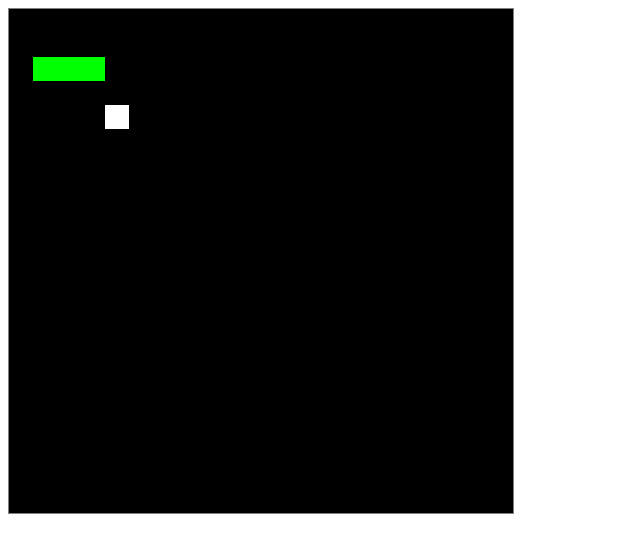
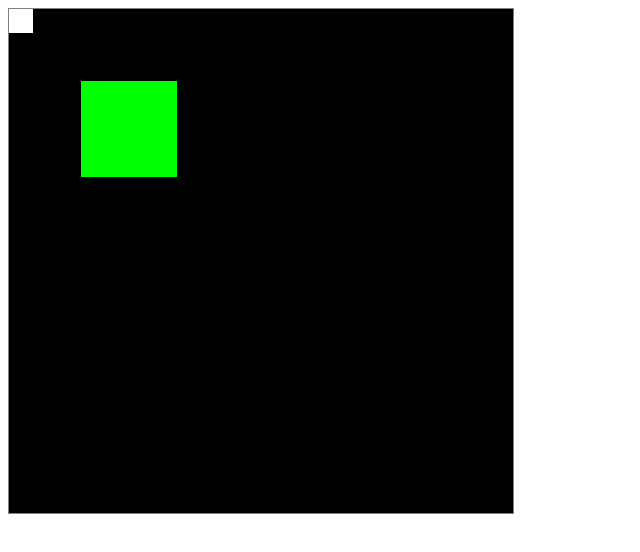
Before and after one commit to RetroTho/js-game, a plain HTML site: page index.html in a window 1280 px wide. Shown: the whole page, without its empty margins (0-640 px from the left). Drawn offline with Linux system fonts and the light colour scheme.

Commit message:
Change to tile-based system
Change from pixel-based system to a tile-based one. Many other changes on top of that.

```diff
--- /dev/null
+++ b/consts.js
@@ -0,0 +1,8 @@
+export const SCREEN = {
+    TILE_SIZE: 12,
+}
+
+export const PLAYER = {
+    SIZE: 1,
+    SPAWN_POS: [0, 0],
+}
--- a/index.html
+++ b/index.html
@@ -11,7 +11,7 @@
     </style>
 </head>
 <body>
-    <canvas id="grid-canvas" width="504px" height="504px"></canvas>
+    <canvas id="grid-canvas"></canvas>
 
     <script type="module" src="main.js"></script>
 </body>
--- a/main.js
+++ b/main.js
@@ -1,17 +1,14 @@
 import { addKey, removeKey, updateGame } from './keyhandler.js';
 import { Grid } from './screen.js';
 import { Player } from './player.js';
+import { rectangle } from './objects.js';
 
-// Create a new grid with 252x252 pixels and draw it
-export let grid = new Grid(252, 252, 2);
+// Create a new grid with 21x21 tiles and draw it
+export let grid = new Grid(21, 21, 2);
 grid.draw();
 
-// Change the data of a specific pixel
-for (let i = 12; i < 48; i++) {
-    for (let j = 24; j < 36; j++) {
-        grid.changePixelByCoords(i, j, 0, 255, 0, true);
-    }
-}
+// Create rectangle
+rectangle(4, 4, 3, 3)
 
 // Create player
 export let player = new Player();
--- /dev/null
+++ b/objects.js
@@ -0,0 +1,10 @@
+import { grid } from './main.js';
+
+export function rectangle(width, height, x, y) {
+    for (let i = x; i < x + width; i++) {
+        for (let j = y; j < y + height; j++) {
+            grid.setTileColor(i, j, 0, 255, 0, true);
+            grid.setTileSolid(i, j, true);
+        }
+    }
+}
--- a/player.js
+++ b/player.js
@@ -1,81 +1,52 @@
+import { SCREEN, PLAYER } from './consts.js';
 import { grid } from './main.js';
 
 export class Player{
     constructor(){
         this.playerColor = [255, 255, 255];
-        this.playerPos = new Map();
-        this.playerSize = 12
+        this.playerSize = PLAYER.SIZE;
+        this.playerPos = PLAYER.SPAWN_POS;
 
-        this.generatePlayer();
-        this.updatePlayer();
+        this.createPlayer();
     }
 
-    generatePlayer() {
-        for (let i = 0; i < this.playerSize; i++){
-            for (let j = 0; j < this.playerSize; j++) {
-                this.playerPos.set(i * this.playerSize + j, [48 + i, 48 + j]);
-            }
-        }
+    createPlayer() {
+        grid.setTileColor(this.playerPos[0], this.playerPos[1], this.playerColor[0], this.playerColor[1], this.playerColor[2], true);
     }
 
-    updatePlayer(){
-        for (let i = 0; i < this.playerPos.size; i++) {
-            let x = this.playerPos.get(i)[0];
-            let y = this.playerPos.get(i)[1];
-            let r = this.playerColor[0];
-            let g = this.playerColor[1];
-            let b = this.playerColor[2];
-
-            grid.topLayerPixels[y * grid.width + x].value = `rgb(${r}, ${g}, ${b})`;
+    moveUp() {
+        if (this.playerPos[1] - 1 >= 0 && grid.tilesBottom[(this.playerPos[0])][this.playerPos[1] - 1].solid == false) {
+            grid.setTileColor(this.playerPos[0], this.playerPos[1], 0, 0, 0, true);
+            grid.setTileColor(this.playerPos[0], this.playerPos[1] - 1, this.playerColor[0], this.playerColor[1], this.playerColor[2], true);
+            this.playerPos[1]--;
         }
         grid.draw();
     }
 
-    moveUp() {
-        for (let i = 0; i < this.playerPos.size; i++) {
-            let currX = this.playerPos.get(i)[0]
-            let currY = this.playerPos.get(i)[1]
-            if (currY - this.playerSize >= 0 && grid.pixels[(currY - this.playerSize) * grid.width + currX].solid == false) {
-                grid.topLayerPixels[currY * grid.width + currX].value = ' ';
-                this.playerPos.set(i, [currX, currY - this.playerSize]);
-            }
+    moveDown() {
+        if (this.playerPos[1] + 1 < grid.height && grid.tilesBottom[(this.playerPos[0])][this.playerPos[1] + 1].solid == false) {
+            grid.setTileColor(this.playerPos[0], this.playerPos[1], 0, 0, 0, true);
+            grid.setTileColor(this.playerPos[0], this.playerPos[1] + 1, this.playerColor[0], this.playerColor[1], this.playerColor[2], true);
+            this.playerPos[1]++;
         }
-        this.updatePlayer();
-    }
-
-    moveDown() {
-        for (let i = 0; i < this.playerPos.size; i++) {
-            let currX = this.playerPos.get(i)[0]
-            let currY = this.playerPos.get(i)[1]
-            if (currY + this.playerSize <= grid.height - 1 && grid.pixels[(currY + this.playerSize) * grid.width + currX].solid == false) {
-                grid.topLayerPixels[currY * grid.width + currX].value = ' ';
-                this.playerPos.set(i, [currX, currY + this.playerSize]);
-            }
-        }
-        this.updatePlayer();
+        grid.draw();
     }
 
     moveLeft() {
-        for (let i = 0; i < this.playerPos.size; i++) {
-            let currX = this.playerPos.get(i)[0]
-            let currY = this.playerPos.get(i)[1]
-            if (currX - this.playerSize >= 0 && grid.pixels[currY * grid.width + (currX - this.playerSize)].solid == false) {
-                grid.topLayerPixels[currY * grid.width + currX].value = ' ';
-                this.playerPos.set(i, [currX - this.playerSize, currY]);
-            }
+        if (this.playerPos[0] - 1 >= 0 && grid.tilesBottom[(this.playerPos[0] - 1)][this.playerPos[1]].solid == false) {
+            grid.setTileColor(this.playerPos[0], this.playerPos[1], 0, 0, 0, true);
+            grid.setTileColor(this.playerPos[0] - 1, this.playerPos[1], this.playerColor[0], this.playerColor[1], this.playerColor[2], true);
+            this.playerPos[0]--;
         }
-        this.updatePlayer();
+        grid.draw();
     }
 
     moveRight() {
-        for (let i = 0; i < this.playerPos.size; i++) {
-            let currX = this.playerPos.get(i)[0]
-            let currY = this.playerPos.get(i)[1]
-            if (currX + this.playerSize <= grid.width - 1 && grid.pixels[currY * grid.width + (currX + this.playerSize)].solid == false) {
-                grid.topLayerPixels[currY * grid.width + currX].value = ' ';
-                this.playerPos.set(i, [currX + this.playerSize, currY]);
-            }
+        if (this.playerPos[0] + 1 < grid.width && grid.tilesBottom[(this.playerPos[0] + 1)][this.playerPos[1]].solid == false) {
+            grid.setTileColor(this.playerPos[0], this.playerPos[1], 0, 0, 0, true);
+            grid.setTileColor(this.playerPos[0] + 1, this.playerPos[1], this.playerColor[0], this.playerColor[1], this.playerColor[2], true);
+            this.playerPos[0]++;
         }
-        this.updatePlayer();
+        grid.draw();
     }
 }
--- a/screen.js
+++ b/screen.js
@@ -1,3 +1,5 @@
+import { SCREEN } from './consts.js';
+
 let gridCanvas = document.getElementById('grid-canvas');
 let ctx = gridCanvas.getContext('2d');
 
@@ -5,8 +7,44 @@ export class Pixel {
     constructor(x, y) {
         this.x = x;
         this.y = y;
-        this.value = 'rgb(0, 0, 0)';
+        this.color = [0, 0, 0];
+    }
+
+    setColor(r, g, b) {
+        this.color = [r, g, b];
+    }
+}
+
+class Tile {
+    constructor(x, y) {
+        this.x = x;
+        this.y = y;
+        this.size = SCREEN.TILE_SIZE;
         this.solid = false;
+        this.pixels = [];
+
+        this.fillTile();
+    }
+
+    fillTile() {
+        for (let i = 0; i < this.size; i++) {
+            this.pixels.push([]);
+            for (let j = 0; j < this.size; j++) {
+                this.pixels[i].push(new Pixel(i, j));
+            }
+        }
+    }
+
+    setColor(r, g, b) {
+        for (let i = 0; i < this.size; i++) {
+            for (let j = 0; j < this.size; j++) {
+                this.pixels[i][j].setColor(r, g, b);
+            }
+        }
+    }
+
+    setSolid(solid) {
+        this.solid = solid;
     }
 }
 
@@ -15,91 +53,98 @@ export class Grid {
         this.width = width;
         this.height = height;
         this.pixelSize = pixelSize;
-        this.pixels = [];
-        this.topLayerPixels = [];
+        this.tilesBottom = [];
+        this.tilesTop = [];
+
+        ctx.canvas.width = this.width * SCREEN.TILE_SIZE * pixelSize;
+        ctx.canvas.height = this.height * SCREEN.TILE_SIZE * pixelSize;
 
         this.generateBottomLayer();
         this.generateTopLayer();
     }
 
     generateBottomLayer() {
-        for (let y = 0; y < this.height; y++) {
-            for (let x = 0; x < this.width; x++) {
-                let r = Math.random() * 0;
-                let g = Math.random() * 0;
-                let b = Math.random() * 0;
-
-                this.pixels.push(new Pixel(x, y));
-                this.pixels[y * this.width + x].value = `rgb(${Math.round(r)}, ${Math.round(g)}, ${Math.round(b)})`;
+        for (let i = 0; i < this.width; i++) {
+            this.tilesBottom.push([]);
+            for (let j = 0; j < this.height; j++) {
+                this.tilesBottom[i].push(new Tile(i, j));
             }
         }
     }
 
     generateTopLayer() {
-        for (let y = 0; y < this.height; y++) {
-            for (let x = 0; x < this.width; x++) {
-                this.topLayerPixels.push(new Pixel(x, y));
-                this.topLayerPixels[y * this.width + x].value = ' ';
+        for (let i = 0; i < this.width; i++) {
+            this.tilesTop.push([]);
+            for (let j = 0; j < this.height; j++) {
+                this.tilesTop[i].push(new Tile(i, j));
             }
         }
     }
 
-    changePixelByCoords(x, y, r, g, b, solid=false) {
-        if (this.pixels[y * this.width + x]) {
-            let newValue = `rgb(${r}, ${g}, ${b})`;
-            this.pixels[y * this.width + x].value = newValue;
-            this.pixels[y * this.width + x].solid = solid;
 
-            // Draw the updated color on the screen
-            ctx.fillStyle = newValue;
-            ctx.fillRect(x * this.pixelSize, y * this.pixelSize, this.pixelSize, this.pixelSize);
+    setTileColor(x, y, r, g, b, top=false) {
+        let tile = this.getTile(x, y, top);
+        tile.setColor(r, g, b);
+
+        this.draw();
+    }
+
+    setTileSolid(x, y, solid, top=false) {
+        let tile = this.getTile(x, y, top);
+        tile.setSolid(solid);
+    }
+
+    getTile(x, y, top=false) {
+        if (top) {
+            return this.tilesTop[x][y];
         } else {
-            // Handle the case when pixel is not found
-            console.log(`No pixel at coordinates (${x}, ${y}) found`);
+            return this.tilesBottom[x][y];
         }
     }
 
+    clearScreen() {
+        ctx.clearRect(0, 0, gridCanvas.width, gridCanvas.height);
+    }
+
+    drawTile(x, y, r, g, b) {
+        ctx.fillStyle = `rgb(${r}, ${g}, ${b})`;
+
+        // Draw the pixel at its position on the canvas
+        ctx.fillRect(x * this.pixelSize * SCREEN.TILE_SIZE, y * this.pixelSize * SCREEN.TILE_SIZE, this.pixelSize * SCREEN.TILE_SIZE, this.pixelSize * SCREEN.TILE_SIZE);
+    }
+
     drawBottomLayer() {
-        ctx.clearRect(0, 0, gridCanvas.width, gridCanvas.height);
+        this.clearScreen();
 
         // Draw bottom layer
-        for (let y = 0; y < this.height; y++) {
-            for (let x = 0; x < this.width; x++) {
-                let pixelValue = this.pixels[y * this.width + x].value;
+        for (let i = 0; i < this.width; i++) {
+            for (let j = 0; j < this.height; j++) {
+                let tile = this.tilesBottom[i][j];
+                let color = tile.pixels[0][0].color;
+                let r = color[0];
+                let g = color[1];
+                let b = color[2];
 
-                if (pixelValue.startsWith('rgb')) {
-                    let match = pixelValue.match(/(\d+),\s*(\d+),\s*(\d+)/);
-                    let r = parseInt(match[1]);
-                    let g = parseInt(match[2]);
-                    let b = parseInt(match[3]);
-
-                    ctx.fillStyle = `rgb(${r}, ${g}, ${b})`;
-                }
-
-                // Draw the pixel at its position on the canvas
-                ctx.fillRect(x * this.pixelSize, y * this.pixelSize, this.pixelSize, this.pixelSize);
+                this.drawTile(i, j, r, g, b);
             }
         }
     }
 
     drawTopLayer() {
+        this.clearScreen();
+
         // Draw top layer
-        for (let y = 0; y < this.height; y++) {
-            for (let x = 0; x < this.width; x++) {
-                let pixelValue = this.topLayerPixels[y * this.width + x].value;
+        for (let i = 0; i < this.width; i++) {
+            for (let j = 0; j < this.height; j++) {
+                let tile = this.tilesTop[i][j];
+                let color = tile.pixels[0][0].color;
+                let r = color[0];
+                let g = color[1];
+                let b = color[2];
 
-                if (pixelValue.startsWith('rgb')) {
-                    let match = pixelValue.match(/(\d+),\s*(\d+),\s*(\d+)/);
-                    let r = parseInt(match[1]);
-                    let g = parseInt(match[2]);
-                    let b = parseInt(match[3]);
-
-                    ctx.fillStyle = `rgb(${r}, ${g}, ${b})`;
-                    ctx.fillRect(x * this.pixelSize, y * this.pixelSize, this.pixelSize, this.pixelSize);
-                }
+                this.drawTile(i, j, r, g, b);
             }
         }
-
     }
 
     draw() {
```
